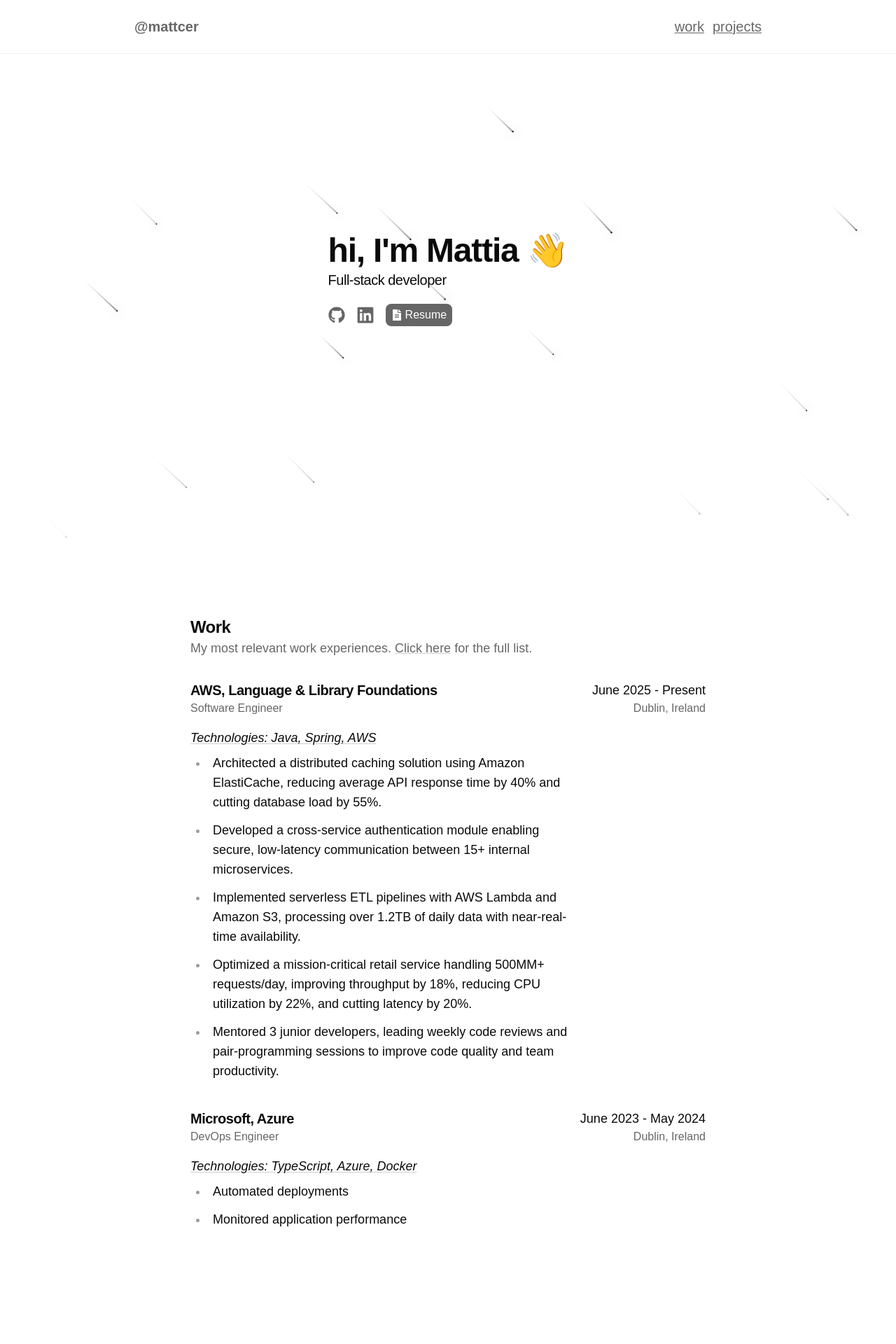
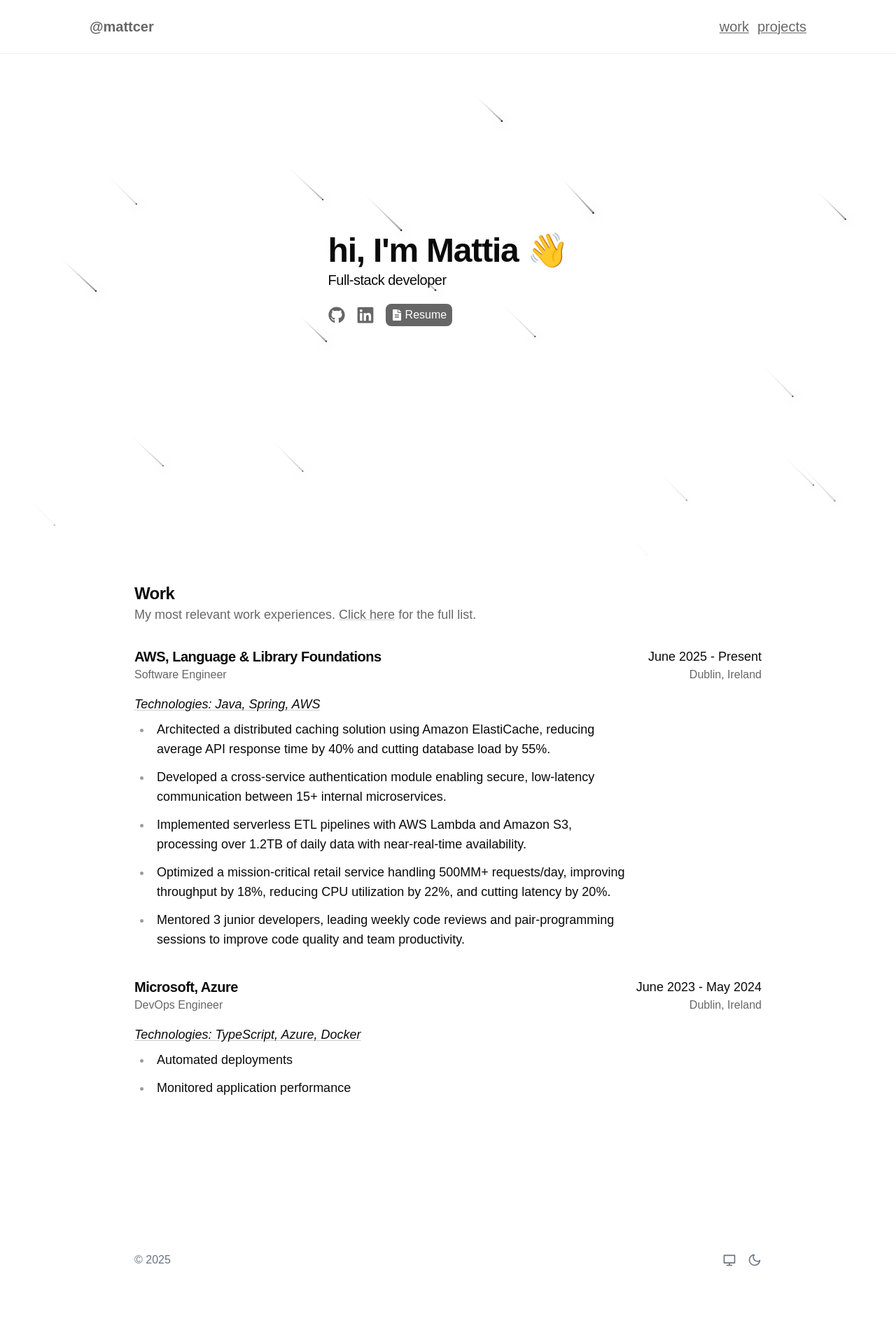
Before and after one commit to mattiacerutti/portfolio, a Next.js app: page / in a window 1280 px wide. Shown: the top 1920 px of the page at 70% size. After the commit the page ends 1852 px from the top, so only its background shows below. Built offline with nearby package versions, Linux system fonts and the light colour scheme.

Commit message:
feat: add more customization to VerticalReveal and minor fixes

```diff
--- a/src/app/page.tsx
+++ b/src/app/page.tsx
@@ -12,15 +12,14 @@ export const metadata = {
   keywords: ["Mattia Cerutti", "Web Developer", "Portfolio", "Fullstack Developer"],
 };
 export default function Home() {
-
   return (
     <>
       <Hero />
 
-      <div className="flex flex-col justify-center w-full max-w-4xl gap-16 p-8 pb-20 mx-auto sm:p-20">
+      <div className="flex flex-col justify-center w-full max-w-4xl gap-16 py-8 pb-20 mx-auto">
         <main className="flex flex-col">
           <div className="flex flex-col gap-8">
-            <VerticalReveal trigger="scroll">
+            <VerticalReveal trigger="scroll" startY={50} duration={2}>
               <H3>Work</H3>
               <P className="text-[var(--link-text)]">
                 My most relevant work experiences.&nbsp;
@@ -34,7 +33,7 @@ export default function Home() {
               {WORK_EXPERIENCES.map(
                 (experience, index) =>
                   experience.relevant && (
-                    <VerticalReveal key={index} trigger="scroll" className="w-full">
+                    <VerticalReveal key={index} trigger="scroll" className="w-full" startY={50} duration={2}>
                       <WorkExperience
                         title={experience.title}
                         role={experience.role}
--- a/src/components/animations/vertical-reveal.tsx
+++ b/src/components/animations/vertical-reveal.tsx
@@ -2,15 +2,17 @@
 
 import {useLayoutEffect, useRef, PropsWithChildren} from "react";
 import gsap from "gsap";
-import { ScrollTrigger } from "gsap/ScrollTrigger";
+import {ScrollTrigger} from "gsap/ScrollTrigger";
 
 interface IVerticalRevealProps {
   delay?: number;
+  startY?: number;
+  duration?: number;
   className?: string;
   trigger?: "instant" | "scroll";
 }
 
-export default function VerticalReveal({children, delay = 0, className = "", trigger = "instant"}: PropsWithChildren<IVerticalRevealProps>) {
+export default function VerticalReveal({children, delay = 0, className = "", trigger = "instant", startY = 32, duration = 1}: PropsWithChildren<IVerticalRevealProps>) {
   const wrapRef = useRef<HTMLDivElement | null>(null);
   const contentRef = useRef<HTMLSpanElement | null>(null);
 
@@ -21,7 +23,7 @@ export default function VerticalReveal({children, delay = 0, className = "", tri
     }
     const ctx = gsap.context(() => {
       gsap.set(contentRef.current, {
-        y: 32,
+        y: startY,
         opacity: 0,
         willChange: "transform, opacity",
       });
@@ -29,7 +31,7 @@ export default function VerticalReveal({children, delay = 0, className = "", tri
         gsap.to(contentRef.current, {
           y: 0,
           opacity: 1,
-          duration: 1,
+          duration: duration,
           delay,
           ease: "power3.out",
           clearProps: "willChange",
@@ -38,7 +40,7 @@ export default function VerticalReveal({children, delay = 0, className = "", tri
         gsap.to(contentRef.current, {
           y: 0,
           opacity: 1,
-          duration: 1,
+          duration: duration,
           delay,
           ease: "power3.out",
           clearProps: "willChange",
@@ -51,7 +53,7 @@ export default function VerticalReveal({children, delay = 0, className = "", tri
       }
     }, wrapRef);
     return () => ctx.revert();
-  }, [delay, trigger]);
+  }, [delay, trigger, startY]);
 
   return (
     <div ref={wrapRef} className={className}>
--- a/src/sections/header.tsx
+++ b/src/sections/header.tsx
@@ -4,7 +4,7 @@ import React from "react";
 export default function Header() {
   return (
     <header className="fixed top-0 left-0 z-50 w-full px-8 py-6 text-xl border-b bg-[var(--background)]/5 border-gray-500/10 backdrop-blur-md">
-      <div className="flex justify-between max-w-4xl mx-auto">
+      <div className="flex justify-between max-w-5xl mx-auto">
         <Link href="/" className="font-semibold transition-colors duration-400 text-[var(--link-text)] hover:text-[var(--link-hover)]">
           @mattcer
         </Link>
```
